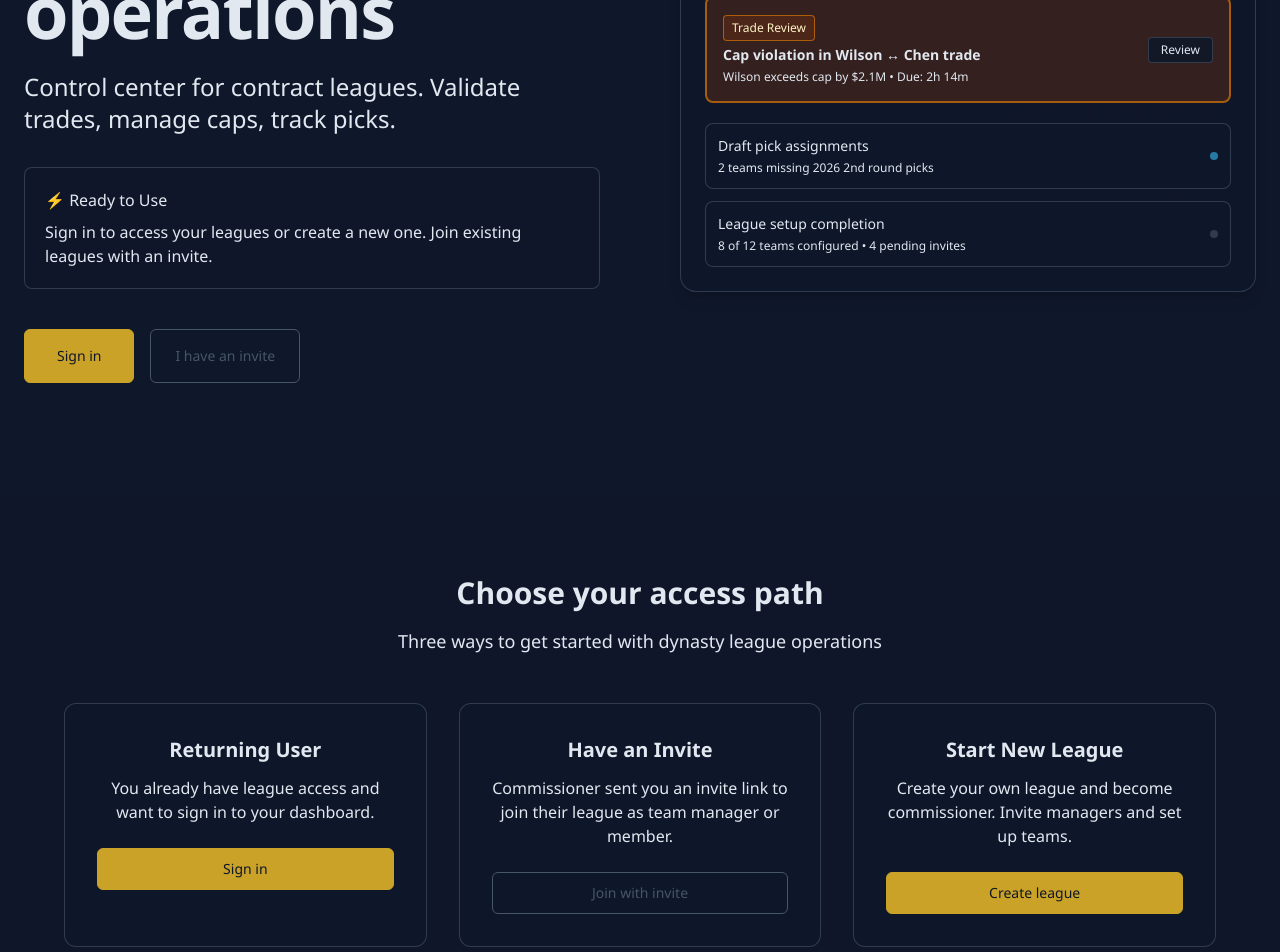
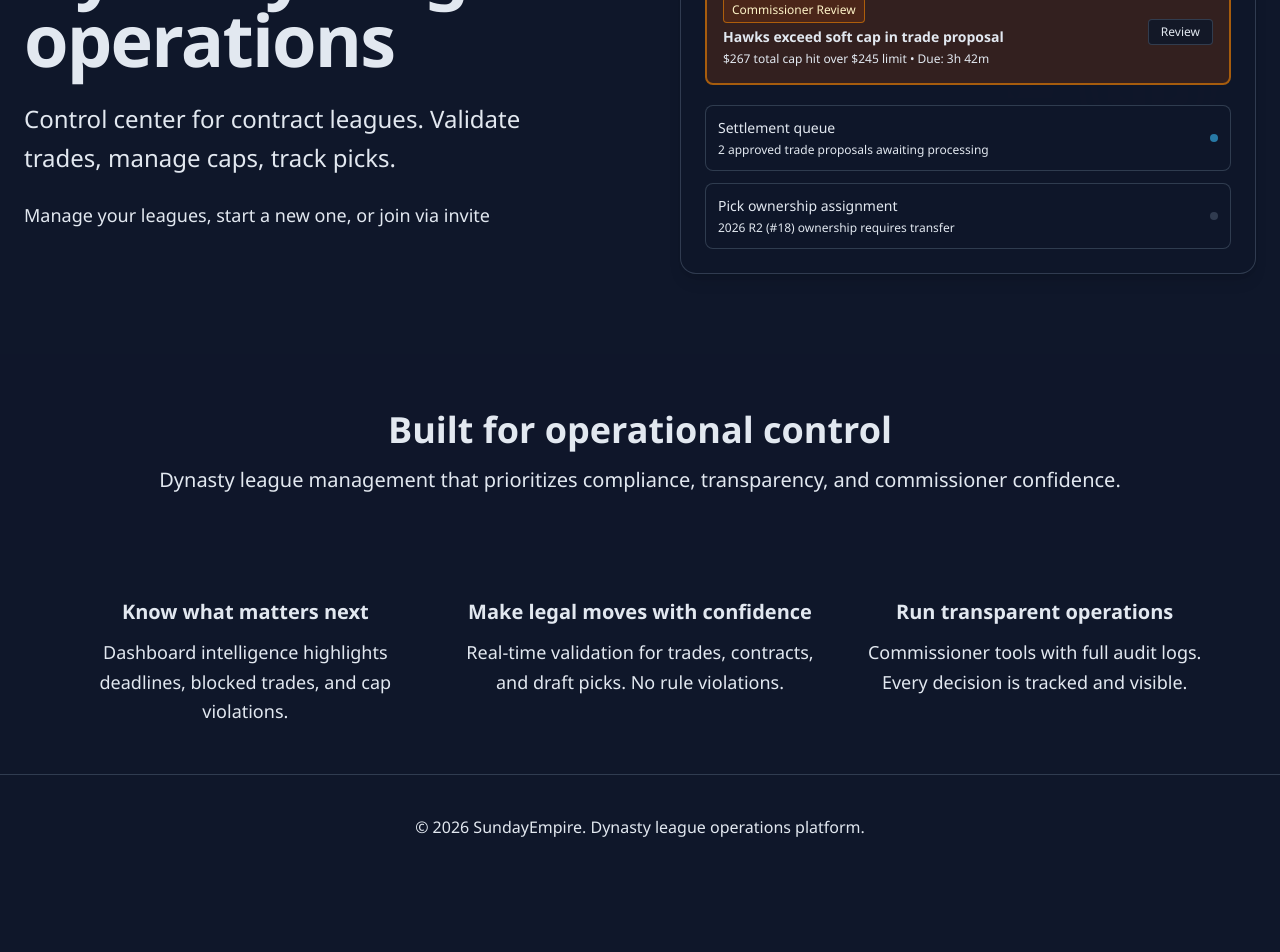
Before and after one commit to brendanprin/sundayempire, a Next.js app: page / in a window 1280 px wide. Shown: the part 300-1252 px from the top of the page. After the commit the page ends 1179 px from the top, so only its background shows below. Built offline with nearby package versions, Linux system fonts and the light colour scheme.

Commit message:
feat: Revise landing page layout and content for enhanced user experience and clarity

```diff
--- a/src/app/page.tsx
+++ b/src/app/page.tsx
@@ -6,17 +6,17 @@ export default function LandingPage() {
   return (
     <div className="min-h-screen" style={{ backgroundColor: "var(--background)", color: "var(--foreground)" }}>
       {/* Header / Top Bar */}
-      <header className="border-b px-6 py-4" style={{ borderColor: "var(--brand-structure-muted)" }}>
+      <header className="border-b px-6 py-5" style={{ borderColor: "var(--brand-structure-muted)" }}>
         <div className="mx-auto flex max-w-7xl items-center justify-between">
           <Image
             src="/brand/wordmark/sundayempire-logo-primary-wordmark.png"
             alt="SundayEmpire"
-            width={180}
-            height={48}
+            width={200}
+            height={53}
             priority
           />
           <Link href="/login">
-            <Button variant="primary" size="lg">
+            <Button variant="primary" size="lg" className="text-lg px-8 py-3 font-semibold">
               Sign in
             </Button>
           </Link>
@@ -24,7 +24,7 @@ export default function LandingPage() {
       </header>
 
       {/* Hero Section */}
-      <section className="relative px-6 py-20 md:py-28 overflow-hidden">
+      <section className="relative px-6 py-16 md:py-20 overflow-hidden">
         {/* Subtle Brand Watermark */}
         <div className="absolute inset-0 flex items-center justify-end pointer-events-none">
           <Image
@@ -43,28 +43,13 @@ export default function LandingPage() {
               <h1 className="text-5xl font-bold tracking-tight md:text-6xl lg:text-7xl">
                 Dynasty league operations
               </h1>
-              <p className="mt-6 text-xl md:text-2xl" style={{ color: "var(--muted-foreground)" }}>
+              <p className="mt-6 text-xl md:text-2xl leading-relaxed" style={{ color: "var(--foreground)" }}>
                 Control center for contract leagues. Validate trades, manage caps, track picks.
               </p>
-              <div className="mt-8 rounded-lg border p-5" style={{ backgroundColor: "var(--brand-surface-muted)", borderColor: "var(--brand-structure-muted)" }}>
-                <p className="text-base font-medium" style={{ color: "var(--foreground)" }}>
-                  ⚡ Ready to Use
+              <div className="mt-6">
+                <p className="text-lg" style={{ color: "var(--muted-foreground)" }}>
+                  Manage your leagues, start a new one, or join via invite
                 </p>
-                <p className="mt-2 text-base" style={{ color: "var(--muted-foreground)" }}>
-                  Sign in to access your leagues or create a new one. Join existing leagues with an invite.
-                </p>
-              </div>
-              <div className="mt-10 flex gap-4">
-                <Link href="/login">
-                  <Button variant="primary" size="lg" className="text-lg px-8 py-4">
-                    Sign in
-                  </Button>
-                </Link>
-                <Link href="/login">
-                  <Button variant="secondary" size="lg" className="text-lg px-6 py-4">
-                    I have an invite
-                  </Button>
-                </Link>
               </div>
             </div>
 
@@ -116,11 +101,11 @@ export default function LandingPage() {
                             color: "var(--status-warning-text)"
                           }}
                         >
-                          Trade Review
+                          Commissioner Review
                         </div>
-                        <h4 className="font-semibold text-sm">Cap violation in Wilson ↔ Chen trade</h4>
+                        <h4 className="font-semibold text-sm">Hawks exceed soft cap in trade proposal</h4>
                         <p className="text-xs" style={{ color: "var(--muted-foreground)" }}>
-                          Wilson exceeds cap by $2.1M • Due: 2h 14m
+                          $267 total cap hit over $245 limit • Due: 3h 42m
                         </p>
                       </div>
                       <div
@@ -146,9 +131,9 @@ export default function LandingPage() {
                       }}
                     >
                       <div className="space-y-1">
-                        <h4 className="font-medium text-sm">Draft pick assignments</h4>
+                        <h4 className="font-medium text-sm">Settlement queue</h4>
                         <p className="text-xs" style={{ color: "var(--muted-foreground)" }}>
-                          2 teams missing 2026 2nd round picks
+                          2 approved trade proposals awaiting processing
                         </p>
                       </div>
                       <div
@@ -165,9 +150,9 @@ export default function LandingPage() {
                       }}
                     >
                       <div className="space-y-1">
-                        <h4 className="font-medium text-sm">League setup completion</h4>
+                        <h4 className="font-medium text-sm">Pick ownership assignment</h4>
                         <p className="text-xs" style={{ color: "var(--muted-foreground)" }}>
-                          8 of 12 teams configured • 4 pending invites
+                          2026 R2 (#18) ownership requires transfer
                         </p>
                       </div>
                       <div
@@ -183,108 +168,37 @@ export default function LandingPage() {
         </div>
       </section>
 
-      {/* Access Paths */}
-      <section className="px-6 py-20" style={{ backgroundColor: "var(--brand-surface-muted)" }}>
-        <div className="mx-auto max-w-6xl">
-          <div className="text-center mb-12">
-            <h2 className="text-3xl font-bold">Choose your access path</h2>
-            <p className="mt-4 text-lg" style={{ color: "var(--muted-foreground)" }}>
-              Three ways to get started with dynasty league operations
-            </p>
-          </div>
-
-          <div className="grid gap-8 md:grid-cols-3">
-            {/* Returning User */}
-            <div className="rounded-xl border p-8 text-center" style={{ backgroundColor: "var(--brand-surface-elevated)", borderColor: "var(--brand-structure-muted)" }}>
-              <h3 className="text-xl font-semibold">Returning User</h3>
-              <p className="mt-3 text-base" style={{ color: "var(--muted-foreground)" }}>
-                You already have league access and want to sign in to your dashboard.
-              </p>
-              <div className="mt-6">
-                <Link href="/login">
-                  <Button variant="primary" size="lg" className="w-full">
-                    Sign in
-                  </Button>
-                </Link>
-              </div>
-            </div>
-
-            {/* Have Invite */}
-            <div className="rounded-xl border p-8 text-center" style={{ backgroundColor: "var(--brand-surface-elevated)", borderColor: "var(--brand-structure-muted)" }}>
-              <h3 className="text-xl font-semibold">Have an Invite</h3>
-              <p className="mt-3 text-base" style={{ color: "var(--muted-foreground)" }}>
-                Commissioner sent you an invite link to join their league as team manager or member.
-              </p>
-              <div className="mt-6">
-                <Link href="/login">
-                  <Button variant="secondary" size="lg" className="w-full">
-                    Join with invite
-                  </Button>
-                </Link>
-              </div>
-            </div>
-
-            {/* Start League */}
-            <div className="rounded-xl border p-8 text-center" style={{ backgroundColor: "var(--brand-surface-elevated)", borderColor: "var(--brand-structure-muted)" }}>
-              <h3 className="text-xl font-semibold">Start New League</h3>
-              <p className="mt-3 text-base" style={{ color: "var(--muted-foreground)" }}>
-                Create your own league and become commissioner. Invite managers and set up teams.
-              </p>
-              <div className="mt-6">
-                <Link href="/login">
-                  <Button variant="primary" size="lg" className="w-full">
-                    Create league
-                  </Button>
-                </Link>
-              </div>
-            </div>
-          </div>
-
-          <div className="mt-8 text-center text-sm" style={{ color: "var(--muted-foreground)" }}>
-            All paths require account sign-in • No approval needed • Start using immediately
-          </div>
+      {/* Core Value Proposition */}
+      <section className="px-6 py-14" style={{ backgroundColor: "var(--brand-surface-muted)" }}>
+        <div className="mx-auto max-w-5xl text-center">
+          <h2 className="text-3xl md:text-4xl font-bold">Built for operational control</h2>
+          <p className="mt-4 text-xl" style={{ color: "var(--foreground)" }}>
+            Dynasty league management that prioritizes compliance, transparency, and commissioner confidence.
+          </p>
         </div>
       </section>
 
-      {/* Core Value Proposition */}
-      <section className="px-6 py-20">
-        <div className="mx-auto max-w-7xl">
+      {/* Key Benefits */}
+      <section className="px-6 py-12">
+        <div className="mx-auto max-w-6xl">
           <div className="grid gap-8 md:grid-cols-3">
-            <div
-              className="rounded-xl p-8 text-center border"
-              style={{
-                backgroundColor: "var(--brand-surface-card)",
-                borderColor: "var(--brand-structure-muted)"
-              }}
-            >
+            <div className="text-center">
               <h3 className="text-xl font-semibold">Know what matters next</h3>
-              <p className="mt-4 text-base" style={{ color: "var(--muted-foreground)" }}>
+              <p className="mt-3 text-lg leading-relaxed" style={{ color: "var(--foreground)" }}>
                 Dashboard intelligence highlights deadlines, blocked trades, and cap violations.
               </p>
             </div>
 
-            <div
-              className="rounded-xl p-8 text-center border"
-              style={{
-                backgroundColor: "var(--brand-surface-card)",
-                borderColor: "var(--brand-structure-muted)"
-              }}
-            >
+            <div className="text-center">
               <h3 className="text-xl font-semibold">Make legal moves with confidence</h3>
-              <p className="mt-4 text-base" style={{ color: "var(--muted-foreground)" }}>
+              <p className="mt-3 text-lg leading-relaxed" style={{ color: "var(--foreground)" }}>
                 Real-time validation for trades, contracts, and draft picks. No rule violations.
               </p>
             </div>
 
-            <div
-              className="rounded-xl p-8 text-center border"
-              style={{
-                backgroundColor: "var(--brand-surface-card)",
-                borderColor: "var(--brand-structure-muted)"
-              }}
-            >
+            <div className="text-center">
               <h3 className="text-xl font-semibold">Run transparent operations</h3>
-              <p className="mt-4 text-base" style={{ color: "var(--muted-foreground)" }}>
+              <p className="mt-3 text-lg leading-relaxed" style={{ color: "var(--foreground)" }}>
                 Commissioner tools with full audit logs. Every decision is tracked and visible.
               </p>
             </div>
@@ -292,10 +206,10 @@ export default function LandingPage() {
         </div>
       </section>
 
-      {/* Minimal Footer */}
-      <footer className="border-t px-6 py-8" style={{ borderColor: "var(--brand-structure-muted)" }}>
+      {/* Footer */}
+      <footer className="border-t px-6 py-10" style={{ borderColor: "var(--brand-structure-muted)" }}>
         <div className="mx-auto max-w-7xl text-center">
-          <p className="text-sm" style={{ color: "var(--muted-foreground)" }}>
+          <p className="text-base" style={{ color: "var(--muted-foreground)" }}>
             © 2026 SundayEmpire. Dynasty league operations platform.
           </p>
         </div>
```
